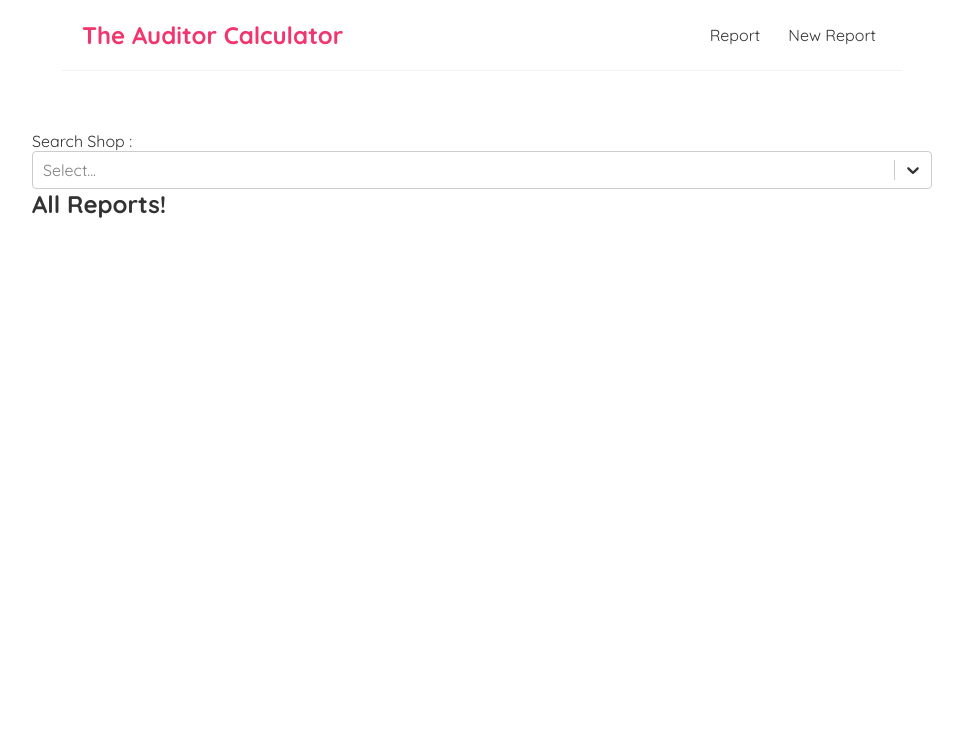
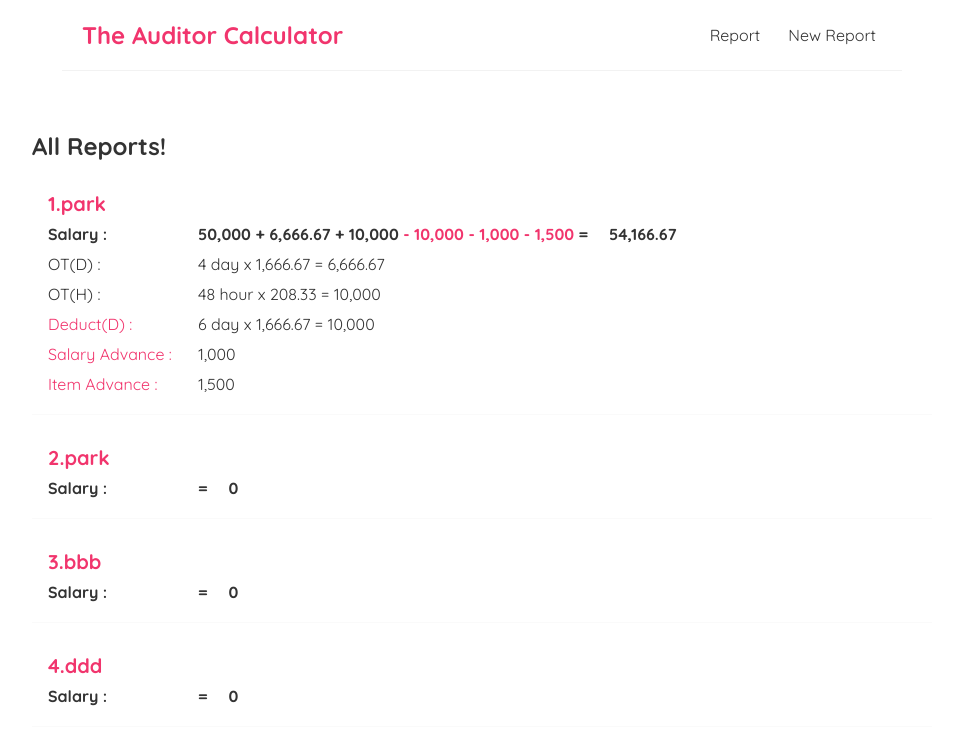
Before and after one commit to Parkkung/Auditor-calculator, a React (Create React App) app: page / in a window 1280 px wide. Shown: the top 744 px of the page, without its empty margins (158-1121 px from the left). Built offline with nearby package versions, Linux system fonts and the light colour scheme; data requests are answered from the project's data file.

Commit message:
report-detail

```diff
--- a/data/db.json
+++ b/data/db.json
@@ -1,3 +1,76 @@
 {
-  "reports": []
+  "reports": [
+    {
+      "shopValue": "",
+      "name": "park",
+      "day": "30",
+      "hour": "8",
+      "base": "50000",
+      "otd": "4",
+      "oth": "48",
+      "deductd": "6",
+      "deducth": 0,
+      "late": 0,
+      "sadvance": "1000",
+      "iadvance": "1500",
+      "tagValue": "",
+      "id": 1
+    },
+    {
+      "shopValue": {
+        "label": "สุรายาสูบ",
+        "value": "สุรายาสูบ"
+      },
+      "name": "park",
+      "day": "30",
+      "hour": "8",
+      "base": 0,
+      "otd": 0,
+      "oth": 0,
+      "deductd": 0,
+      "deducth": 0,
+      "late": 0,
+      "sadvance": 0,
+      "iadvance": 0,
+      "tagValue": "",
+      "id": 2
+    },
+    {
+      "shopValue": "",
+      "name": "bbb",
+      "day": "30",
+      "hour": "8",
+      "base": 0,
+      "otd": 0,
+      "oth": 0,
+      "deductd": 0,
+      "deducth": 0,
+      "late": 0,
+      "sadvance": 0,
+      "iadvance": 0,
+      "tagValue": "",
+      "id": 3
+    },
+    {
+      "shopValue": "",
+      "name": "ddd",
+      "day": "30",
+      "hour": "8",
+      "base": 0,
+      "otd": 0,
+      "oth": 0,
+      "deductd": 0,
+      "deducth": 0,
+      "late": 0,
+      "sadvance": 0,
+      "iadvance": 0,
+      "tagValue": [
+        {
+          "label": "Nov",
+          "value": "Nov"
+        }
+      ],
+      "id": 4
+    }
+  ]
 }
--- a/src/Report.js
+++ b/src/Report.js
@@ -4,7 +4,6 @@ import useFetch from './useFetch';
 
 const Report = () => {
     const { data: reports, isPending, error} = useFetch('http://localhost:8000/reports');
-
     // const[name, setName] = useState('Pruk');
 
     // useEffect(() => {
--- a/src/ReportDetails.js
+++ b/src/ReportDetails.js
@@ -35,20 +35,47 @@ const ReportDetails = () => {
             { error && <div> {error} </div>}
             { report && (
                 <article>
-                    <h2> { report.name}</h2>
-                    <p> Salary : {report.base !== 0 && report.base}  {report.otd !== 0 && <span> + {(report.otd*(report.base/report.day)).toFixed(2)}</span>}
-                    {report.oth !== 0 && <span> + {(report.oth*((report.base/report.day)/report.hour)).toFixed(2)}</span>} {report.deductd !== 0 && <span> - {(report.deductd*(report.base/report.day)).toFixed(2)}</span>}
-                    {report.deducth !== 0 && <span> - {(report.deducth*((report.base/report.day)/report.hour)).toFixed(2)}</span>} {report.late !== 0 && <span> - {(report.late*5).toFixed(2)}</span>}
-                    {report.sadvance !== 0 && <span> - {(report.sadvance*1).toFixed(2)}</span>} {report.iadvance !== 0 && <span> - {(report.iadvance*1).toFixed(2)}</span>} =
-                    {(parseInt(report.base) + parseFloat(report.otd*(report.base/report.day)) + parseFloat(report.oth*((report.base/report.day)/report.hour)) - parseFloat(report.deductd*(report.base/report.day)) - parseFloat(report.deducth*((report.base/report.day)/report.hour)) - parseInt(report.late*5) - parseInt(report.sadvance) - parseInt(report.iadvance)).toFixed(2)}</p>
-                    <p> Total Salary : {(parseInt(report.base) + parseFloat(report.otd*(report.base/report.day)) + parseFloat(report.oth*((report.base/report.day)/report.hour)) - parseFloat(report.deductd*(report.base/report.day)) - parseFloat(report.deducth*((report.base/report.day)/report.hour)) - parseInt(report.late*5) - parseInt(report.sadvance) - parseInt(report.iadvance)).toFixed(2)}</p>
-                    {report.otd !== 0 && <p>OT(D) : {report.otd} day x {(parseFloat(report.base/report.day)).toFixed(2)} = {parseFloat(report.otd*(report.base/report.day)).toFixed(2)}</p>}
-                    {report.oth !== 0 && <p>OT(H) : {report.oth} hour x {(parseFloat(report.base/report.day/report.hour).toFixed(2))} = {parseFloat(report.oth*((report.base/report.day)/report.hour)).toFixed(2)}</p>}
-                    {report.deductd !== 0 && <p>Deduct(D) : {report.deductd} day x {(parseFloat(report.base/report.day)).toFixed(2)} = {parseFloat(report.deductd*(report.base/report.day)).toFixed(2)}</p>}
-                    {report.deducth !== 0 && <p>Deduct(H) : {report.deducth} hour x {(parseFloat(report.base/report.day/report.hour).toFixed(2))} = {parseFloat(report.deducth*((report.base/report.day)/report.hour)).toFixed(2)}</p>}
-                    {report.late !== 0 && <p>Late(min) : {(report.late*1).toFixed(2)} min x 5 ={(report.late*5).toFixed(2)}</p>}
-                    {report.sadvance !== 0 && <p> Salary Advance : {(report.sadvance*1).toFixed(2)}</p>}
-                    {report.iadvance !== 0 && <p> Item Advance : {(report.iadvance*1).toFixed(2)}</p>}
+                    <h2> {report.id}.{ report.name}</h2>
+                    <div>
+                        <p className="bold space-detail"> Salary :</p>
+                        <p className="bold">{report.base !== 0 && parseInt(report.base).toLocaleString()}
+                        {report.otd !== 0 && <span> + {parseFloat(report.otd*(report.base/report.day)).toLocaleString(undefined, {maximumFractionDigits:2})}</span>}
+                        {report.oth !== 0 && <span> + {parseFloat(report.oth*((report.base/report.day)/report.hour)).toLocaleString(undefined, {maximumFractionDigits:2})}</span>}
+                        {report.deductd !== 0 && <span className="deduct"> - {parseFloat(report.deductd*(report.base/report.day)).toLocaleString(undefined, {maximumFractionDigits:2})}</span>}
+                        {report.deducth !== 0 && <span className="deduct"> - {parseFloat(report.deducth*((report.base/report.day)/report.hour)).toLocaleString(undefined, {maximumFractionDigits:2})}</span>}
+                        {report.late !== 0 && <span className="deduct"> - {parseFloat(report.late*5).toLocaleString(undefined, {maximumFractionDigits:2})}</span>}
+                        {report.sadvance !== 0 && <span className="deduct"> - {parseFloat(report.sadvance*1).toLocaleString(undefined, {maximumFractionDigits:2})}</span>}
+                        {report.iadvance !== 0 && <span className="deduct">  - {parseFloat(report.iadvance*1).toLocaleString(undefined, {maximumFractionDigits:2})}</span>} =
+                        &emsp;{(parseInt(report.base) + parseFloat(report.otd*(report.base/report.day)) + parseFloat(report.oth*((report.base/report.day)/report.hour)) - parseFloat(report.deductd*(report.base/report.day)) - parseFloat(report.deducth*((report.base/report.day)/report.hour)) - parseInt(report.late*5) - parseInt(report.sadvance) - parseInt(report.iadvance)).toLocaleString(undefined, {maximumFractionDigits:2})}</p>
+                    </div>
+                    {report.otd !== 0 && <div>
+                        <p className="space-detail">OT(D) :</p>
+                        <p>{report.otd} day x {(parseFloat(report.base/report.day)).toLocaleString(undefined, {maximumFractionDigits:2})} = {(parseFloat(report.otd*(report.base/report.day))).toLocaleString(undefined, {maximumFractionDigits:2})}</p>
+                    </div>}
+                    {report.oth !== 0 && <div>
+                        <p className="space-detail">OT(H) :</p>
+                        <p>{report.oth} hour x {(parseFloat(report.base/report.day/report.hour).toLocaleString(undefined, {maximumFractionDigits:2}))} = {parseFloat(report.oth*((report.base/report.day)/report.hour)).toLocaleString(undefined, {maximumFractionDigits:2})}</p>
+                    </div>}
+                    {report.deductd !== 0 && <div>
+                        <p className="deduct space-detail">Deduct(D) :</p>
+                        <p>{report.deductd} day x {(parseFloat(report.base/report.day)).toLocaleString(undefined, {maximumFractionDigits:2})} = {parseFloat(report.deductd*(report.base/report.day)).toLocaleString(undefined, {maximumFractionDigits:2})}</p>
+                    </div>}
+                    {report.deducth !== 0 && <div>
+                        <p className="deduct space-detail">Deduct(H) :</p>
+                        <p>{report.deducth} hour x {(parseFloat(report.base/report.day/report.hour).toLocaleString(undefined, {maximumFractionDigits:2}))} = {parseFloat(report.deducth*((report.base/report.day)/report.hour)).toLocaleString(undefined, {maximumFractionDigits:2})}</p>
+                    </div>}
+                    {report.late !== 0 && <div>
+                        <p className="deduct space-detail">Late(min) :</p>
+                        <p>{(report.late*1).toLocaleString(undefined, {maximumFractionDigits:2})} min x 5 ={(report.late*5).toLocaleString(undefined, {maximumFractionDigits:2})}</p>
+                    </div>}
+                    {report.sadvance !== 0 && <div>
+                        <p className="deduct space-detail">Salary Advance :</p>
+                        <p>{(report.sadvance*1).toLocaleString(undefined, {maximumFractionDigits:2})}</p>
+                    </div>}
+                    {report.iadvance !== 0 && <div>
+                    <p className="deduct space-detail">Item Advance :</p>
+                        <p>{(report.iadvance*1).toLocaleString(undefined, {maximumFractionDigits:2})}</p>
+                    </div>}
                     <button onClick={handleClick}>delete</button>
                 </article>
             )}
--- a/src/ReportList.js
+++ b/src/ReportList.js
@@ -1,68 +1,11 @@
-import { useState } from "react";
 import { Link } from "react-router-dom";
-import Creatable from 'react-select/creatable';
-
 
 const ReportList = (props) => {
     const reports = props.reports;
     const title = props.title;
-    const [searchShop,setSearchShop] = useState('')
-
-    const shop=[
-        { label:'wine',value:'wine' },
-        { label:'สุรายาสูบ',value:'สุรายาสูบ' },
-        { label:'Fast',value:'Fast' },
-        { label:'King HDY',value:'King HDY' },
-        { label: 'King KN' ,value: 'King KN' },
-        { label: 'King SRT' ,value: 'King SRT' },
-        { label: 'John' ,value: 'John' },
-        { label: 'Fort' ,value: 'Fort' },
-        { label: 'Dodges' ,value: 'Dodges' },
-        { label: 'Champagne' ,value: 'Champagne' },
-        { label: 'Dewars' ,value: 'Dewars' },
-        { label: 'Rich' ,value: 'Rich' },
-        { label: 'PTL' ,value: 'PTL' },
-        { label: 'Green' ,value: 'Green' },
-        { label: 'Rose' ,value: 'Rose' }
-    ]
-
-    const handleChange = (field,value) => {
-        switch (field) {
-            case 'searchShop':
-                setSearchShop(value);
-                break;
-            default:
-                break;
-        }
-    }
-    const customStyle = {
-        option : (provided,state)=> ({
-            ...provided,
-            borderBottom: '1px dotted pink',
-            color: state.isSelected ? 'red' : 'blue'
-        })
-    }
-
 
     return (
         <div className="report-list">
-            <label> Search Shop :</label>
-            <Creatable
-                isMulti
-                isClearable
-                onChange={(value => handleChange('searchShop',value))}
-                options={shop}
-                value={searchShop}
-                styles={customStyle}
-                />
-            {/* {reports.filter((reports) => {
-                if (searchShop === '') {
-                    return reports;
-                } else if (reports.shopValue === searchShop) {
-                    return reports;
-                }
-                return false;
-            }).map((report)  => ( */}
             <h2> { title } </h2>
             {reports.map((report) => (
                 <div className="report-preview" key={report.id}>
--- a/src/index.css
+++ b/src/index.css
@@ -84,6 +84,9 @@
   border-radius: 8px;
   cursor: pointer;
 }
+.report-details div{
+  display: flex;
+}
 
 
 /* create new blog form */
```
